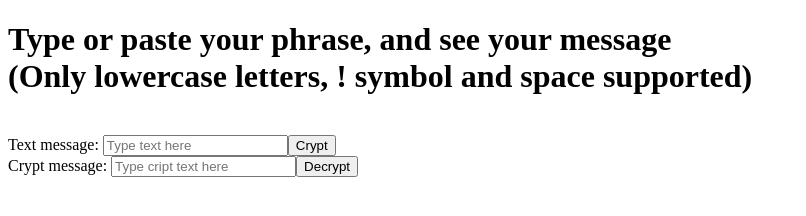
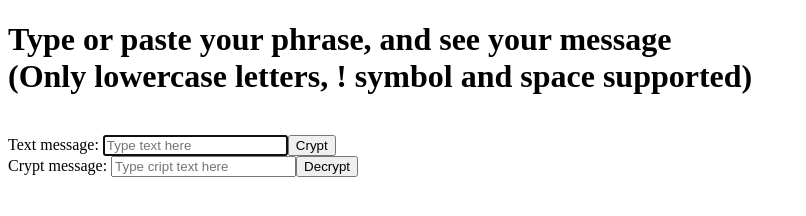
Before and after one commit to Isaque-Fernandes/Next-Education-Challenge, a plain HTML site: page index.html in a window 1280 px wide. Both pictures are taken after a click on the button "Crypt". Shown: the whole page, without its empty margins (0-806 px from the left). Drawn offline with Linux system fonts and the light colour scheme.

Commit message:
feat update file

```diff
--- a/index.html
+++ b/index.html
@@ -75,6 +75,13 @@
 
 			}else{
 				alert("Error only the character <!> and lowercase letters");
+				decryptLabel.style.display 			= "none";
+				decryptInput.style.display 			= "none";
+				cryptCopyBtn.style.display			= "none";
+				decryptCopyBtn.style.display		= "none";
+				cryptInput.value					= "";
+				requireInput.value					= "";
+				requireInput.focus();
 				return false;
 			}
 		};
```
